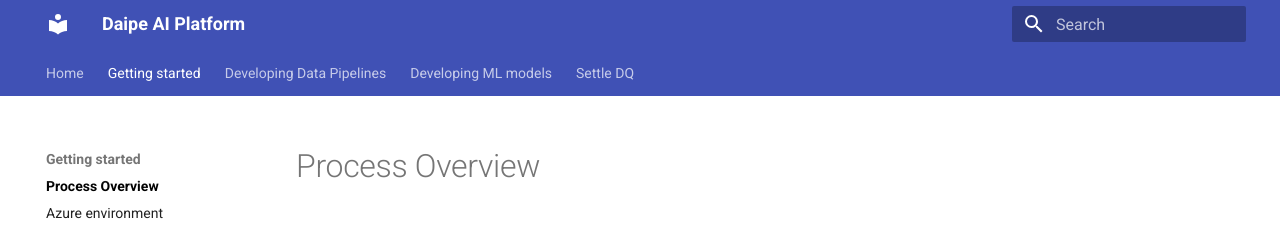
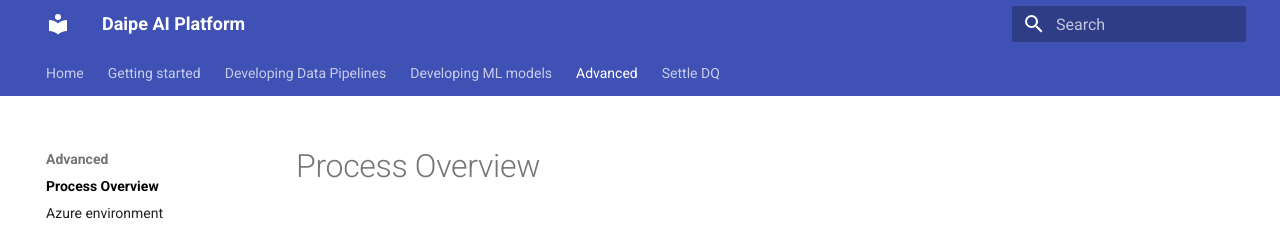
Before and after one commit to daipe-ai/platform-docs, an MkDocs documentation site: the page built from docs/advanced/index.md, in a window 1280 px wide. Shown: the top 232 px of the page. Built offline with MkDocs 1.6.1 and Material for MkDocs 9.7.7, drawn with Linux system fonts in a browser that asks for light colours; some of the changed lines change nothing that is shown.

Commit message:
Move Azure setup to advanced

```diff
--- a/mkdocs.yml
+++ b/mkdocs.yml
@@ -39,6 +39,13 @@ nav:
   - Developing ML models:
     - Workflow overview: ml-workflow/index.md
     - MLOps pipelines: ml-workflow/pipelines.md
+  - Advanced:
+      Process Overview: advanced/index.md
+      Azure environment: advanced/azure-setup.md
+      Data Lake resources: advanced/datalake-resources-setup.md
+      Data Pipelines project: advanced/data-pipelines-project-setup.md
+      Machine Learning project: advanced/ml-project-setup.md
+      Self-hosted agents (optional): advanced/devops-agents-setup.md
   - Settle DQ:
     - Overview: settle-dq/index.md
     - Getting started:
```
Also changed, not shown: docs/advanced/azure-setup.md (renamed from docs/getting-started/azure-setup.md), docs/advanced/data-pipelines-project-setup.md (renamed from docs/getting-started/data-pipelines-project-setup.md), docs/advanced/datalake-resources-setup.md (renamed from docs/getting-started/datalake-resources-setup.md), docs/advanced/devops-agents-setup.md (renamed from docs/getting-started/devops-agents-setup.md), docs/advanced/index.md (renamed from docs/getting-started/index.md), docs/advanced/ml-project-setup.md (renamed from docs/getting-started/ml-project-setup.md).
